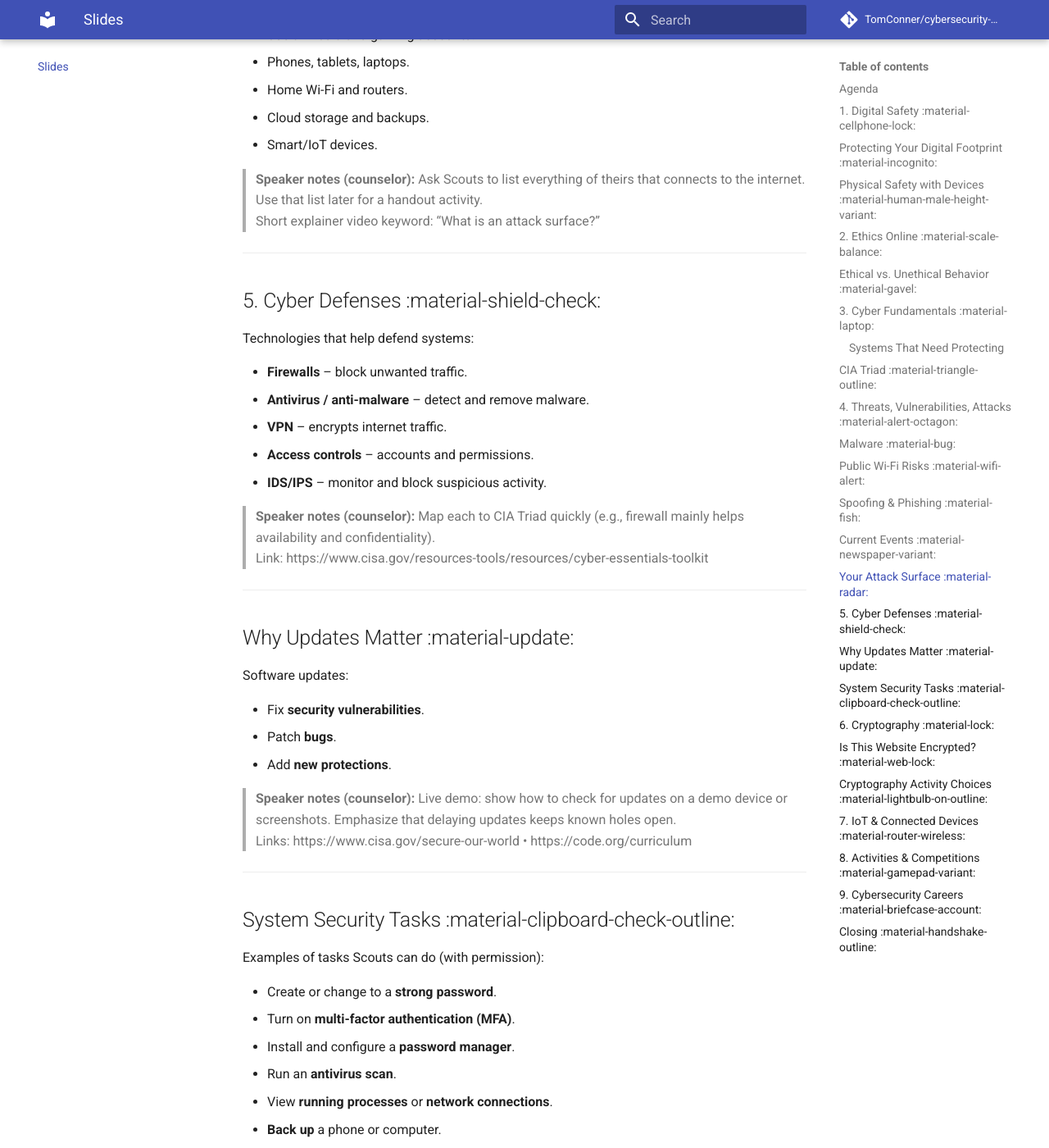
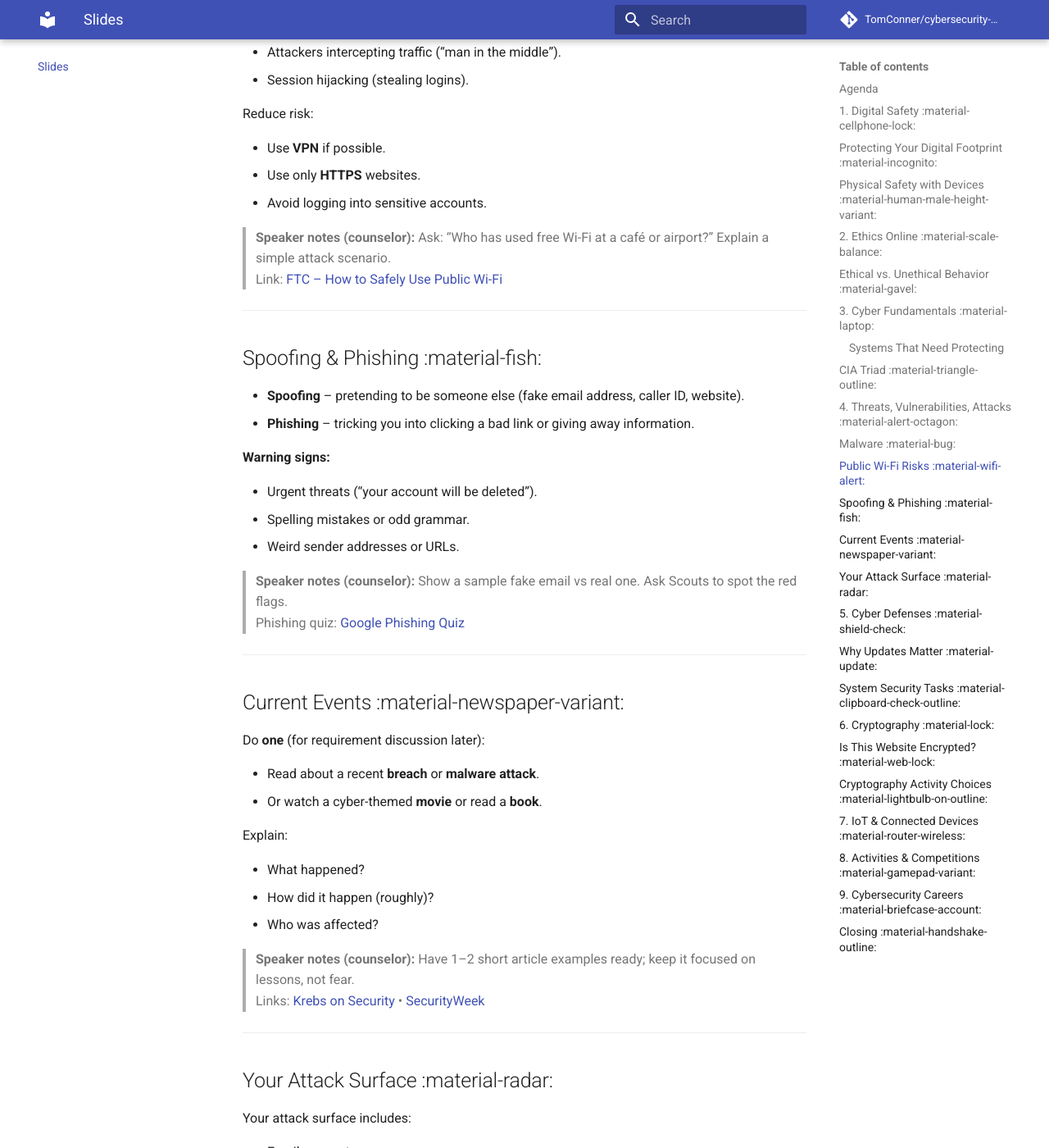
Before and after one commit to TomConner/cybersecurity-merit-badge, an MkDocs documentation site: the page built from docs/slides.md, in a window 1280 px wide and 1400 px high, scrolled down 5860 px. Shown: the whole window at 82% size. Built offline with MkDocs 1.6.1 and Material for MkDocs 9.7.7, drawn with Linux system fonts in a browser that asks for light colours; comment, search, counter and statistics services are not loaded; some of the changed text lies outside the part shown.

Commit message:
links and images

```diff
--- a/docs/slides.md
+++ b/docs/slides.md
@@ -135,7 +147,7 @@
 Example: Outdated browser (vulnerability) + malicious site (threat) + exploit code = stolen password.
 
 > **Speaker notes (counselor):** Ask them to describe a real-world analogy (e.g., broken lock, burglar, crowbar).
-> Link: https://www.khanacademy.org/computing/computer-science
+> Link: [Khan Academy – Internet, Security](https://www.khanacademy.org/computing/computer-science/internet-intro)
 
 ---
 
@@ -168,7 +180,7 @@
 - Avoid logging into sensitive accounts.
 
 > **Speaker notes (counselor):** Ask: “Who has used free Wi-Fi at a café or airport?” Explain a simple attack scenario.
-> Link: https://consumer.ftc.gov/articles/how-safely-use-public-wi-fi
+> Link: [FTC – How to Safely Use Public Wi-Fi](https://consumer.ftc.gov/articles/how-safely-use-public-wi-fi)
 
 ---
 
@@ -184,7 +196,7 @@
 - Weird sender addresses or URLs.
 
 > **Speaker notes (counselor):** Show a sample fake email vs real one. Ask Scouts to spot the red flags.
-> Phishing quiz: https://phishingquiz.withgoogle.com
+> Phishing quiz: [Google Phishing Quiz](https://phishingquiz.withgoogle.com)
 
 ---
 
@@ -202,7 +214,7 @@
 - Who was affected?
 
 > **Speaker notes (counselor):** Have 1–2 short article examples ready; keep it focused on lessons, not fear.
-> Links: https://krebsonsecurity.com • https://www.securityweek.com
+> Links: [Krebs on Security](https://krebsonsecurity.com) • [SecurityWeek](https://www.securityweek.com)
 
 ---
 
@@ -218,11 +230,13 @@
 - Smart/IoT devices.
 
 > **Speaker notes (counselor):** Ask Scouts to list everything of theirs that connects to the internet. Use that list later for a handout activity.
-> Short explainer video keyword: “What is an attack surface?”
+> Suggested video search: “What is an attack surface?”
 
 ---
 
 ## 5. Cyber Defenses :material-shield-check:
+
+![Cyber Defenses](images/defenses.png)
 
 Technologies that help defend systems:
 
@@ -246,7 +260,7 @@
 - Add **new protections**.
 
 > **Speaker notes (counselor):** Live demo: show how to check for updates on a demo device or screenshots. Emphasize that delaying updates keeps known holes open.
-> Links: https://www.cisa.gov/secure-our-world • https://code.org/curriculum
+> Links: [CISA – Secure Our World](https://www.cisa.gov/secure-our-world) • [Code.org – How Not to Get Hacked](https://code.org/curriculum)
 
 ---
 
@@ -263,11 +277,13 @@
 - Make a **home security checklist** and fix one issue.
 
 > **Speaker notes (counselor):** Use these as menu items for labs and homework. The handouts in this site support several of these tasks.
-> Links: https://www.cisa.gov/secure-our-world/passwords • https://www.khanacademy.org/computing
+> Links: [CISA – Password Tips](https://www.cisa.gov/sites/default/files/publications/CISA_Fact_Sheet-Top_Tips_for_Smartphone_Security_508C.pdf) • [Khan Academy – Computer Security](https://www.khanacademy.org/computing)
 
 ---
 
 ## 6. Cryptography :material-lock:
+
+![Cryptography](images/crypto.png)
 
 Where encryption is used:
 
```
Also changed, not shown: other parts of docs/slides.md (+34 -16 lines), docs/images/activities.png (added), docs/images/careers.png (added), docs/images/cia_triad.png (added), docs/images/crypto.png (added), docs/images/defenses.png (added), docs/images/ethics.png (added), docs/images/fundamentals.png (added), docs/images/iot.png (added), docs/images/safety.png (added), docs/images/threats.png (added), docs/images/title.png (added).
